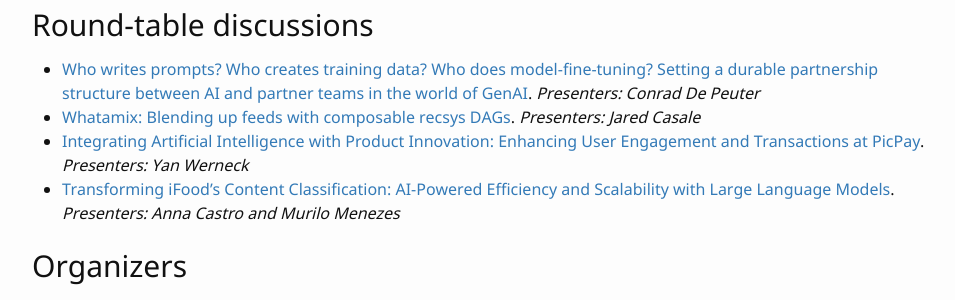
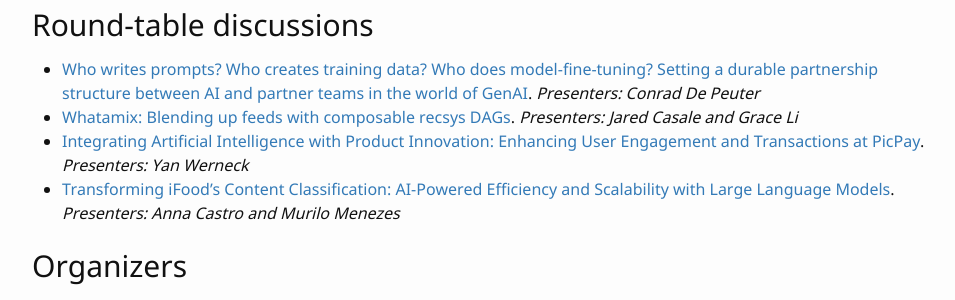
Before and after one commit to wamlm-kdd/wamlm, a Jekyll site: the page built from index.md, in a window 1280 px wide and 900 px high, scrolled down 3940 px. Shown: the part 154-454 px from the top of the window, without its empty margins (152-1107 px from the left). Built offline with Jekyll 4.4.1, drawn with Linux system fonts in a browser that asks for light colours; our own code applies the rules of GitHub Pages for plain Markdown files.

Commit message:
Add second presenter Grace Li.

```diff
--- a/index.md
+++ b/index.md
@@ -121,7 +121,7 @@
 
 
 - [Who writes prompts? Who creates training data? Who does model-fine-tuning? Setting a durable partnership structure between AI and partner teams in the world of GenAI](roundtables/wamlm_kdd24_conrad_de_peuter.pdf). *Presenters: Conrad De Peuter*
-- [Whatamix: Blending up feeds with composable recsys DAGs](roundtables/wamlm_kdd24_jared_casale.pdf). *Presenters: Jared Casale*
+- [Whatamix: Blending up feeds with composable recsys DAGs](roundtables/wamlm_kdd24_jared_casale.pdf). *Presenters: Jared Casale and Grace Li*
 - [Integrating Artificial Intelligence with Product Innovation: Enhancing User Engagement and Transactions at PicPay](roundtables/wamlm_kdd24_yan_werneck.pdf). *Presenters:  Yan Werneck*
 - [Transforming iFood's Content Classification: AI-Powered Efficiency and Scalability with Large Language Models](roundtables/wamlm_kdd24_anna_castro.pdf). *Presenters: Anna Castro and Murilo Menezes*
 
```
